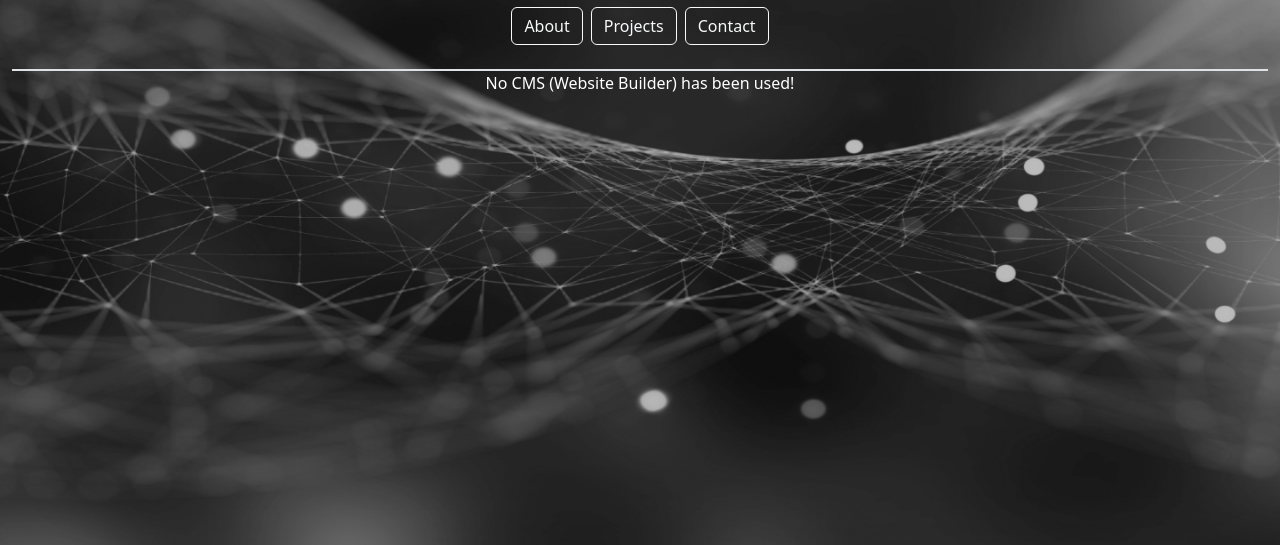
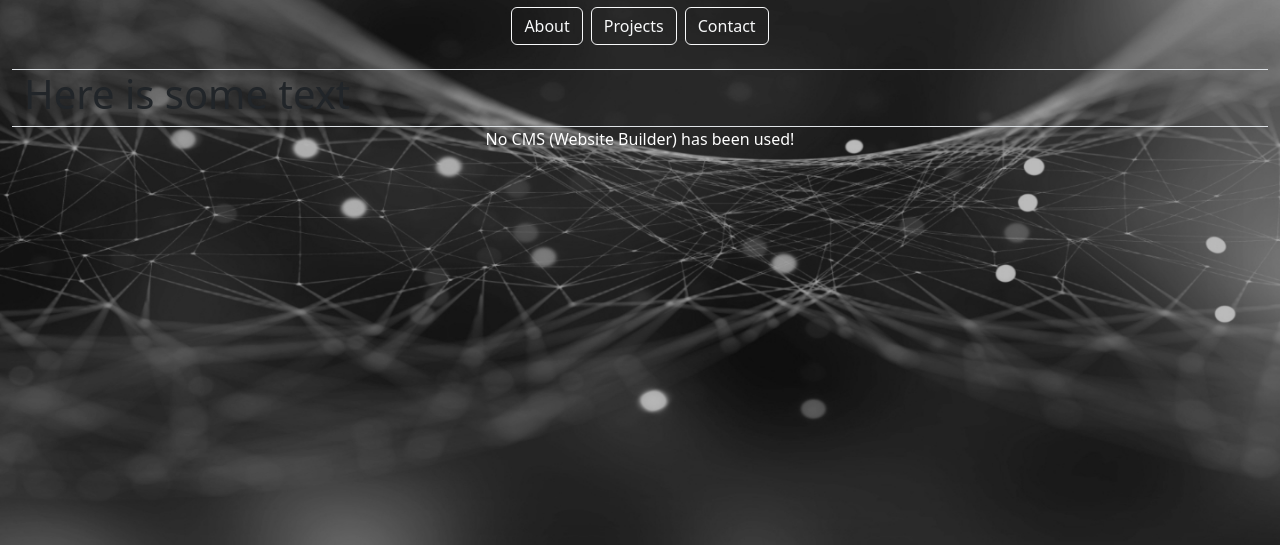
Before and after one commit to NewBoy54/NewBoy54.github.io, a plain HTML site: page index.html in a window 1280 px wide. Shown: the part 255-800 px from the top of the page. Drawn offline with nearby package versions, Linux system fonts and the light colour scheme.

Commit message:
Testing a commit

```diff
--- a/index.html
+++ b/index.html
@@ -24,7 +24,7 @@
 
         </div>
         <div class="row">
-
+            <h1>Here is some text</h1>
         </div>
         <div class="row">
             <div class="col-12 border-top d-flex justify-content-center">
```
